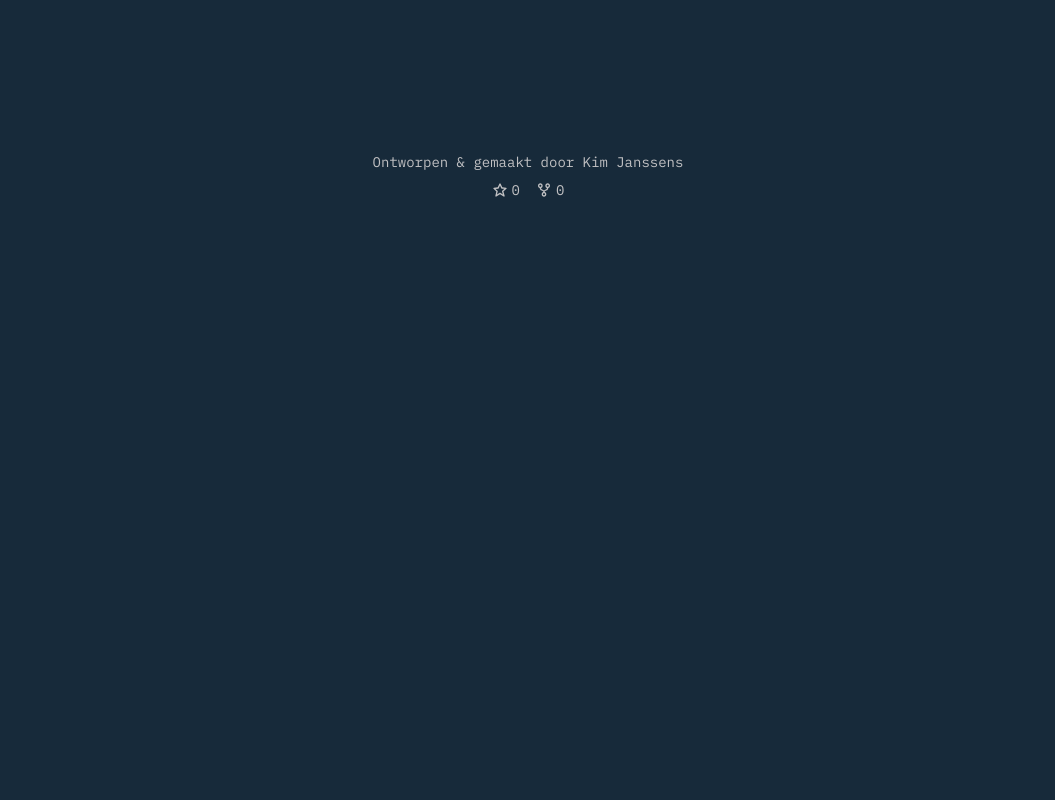
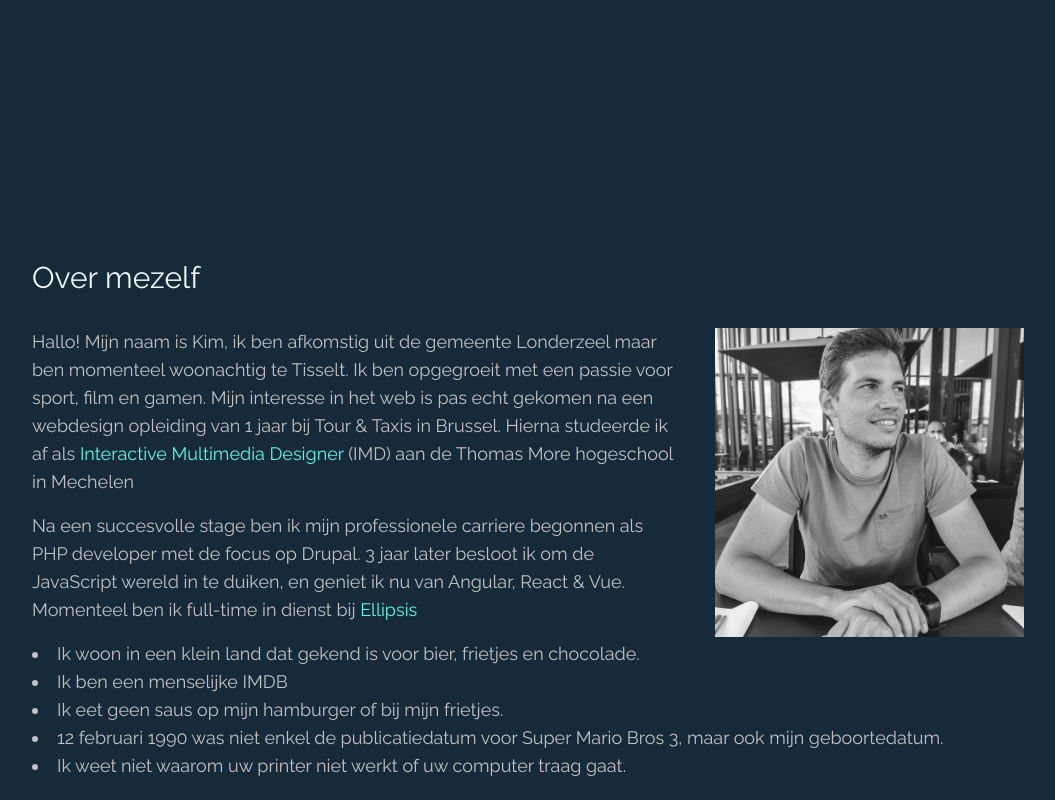
Before and after one commit to kimjanssens/portfolio, a Next.js app: page / in a window 1280 px wide. Shown: the part 680-1480 px from the top of the page, without its empty margins (112-1167 px from the left). Before the commit the page ends 916 px from the top, so only its background shows below. Built offline with nearby package versions, Linux system fonts and the light colour scheme.

Commit message:
Created about section

```diff
--- /dev/null
+++ b/components/About.js
@@ -0,0 +1,74 @@
+import Link from "next/link";
+import Image from "next/image";
+
+import profilePicture from "../public/images/profile.jpg";
+
+const About = () => {
+	return (
+		<section className="flex items-center h-screen">
+			<div className="container max-w-5xl mx-auto px-4">
+				<h2 className="font-raleway text-snow text-3xl mb-8">Over mezelf</h2>
+				<div className="grid gap-8 grid-cols-3">
+					<div className="col-span-2">
+						<p className="font-raleway text-silver text-base sm:text-lg mb-4">
+							Hallo! Mijn naam is Kim, ik ben afkomstig uit de gemeente
+							Londerzeel maar ben momenteel woonachtig te Tisselt. Ik ben
+							opgegroeit met een passie voor sport, film en gamen. Mijn
+							interesse in het web is pas echt gekomen na een webdesign
+							opleiding van 1 jaar bij Tour & Taxis in Brussel. Hierna studeerde
+							ik af als{" "}
+							<Link href="https://weareimd.be/">
+								<a
+									target="_blank"
+									className="text-turquoise-blue hover:underline"
+								>
+									Interactive Multimedia Designer
+								</a>
+							</Link>{" "}
+							(IMD) aan de Thomas More hogeschool in Mechelen
+						</p>
+						<p className="font-raleway text-silver text-base sm:text-lg mb-4">
+							Na een succesvolle stage ben ik mijn professionele carriere
+							begonnen als PHP developer met de focus op Drupal. 3 jaar later
+							besloot ik om de JavaScript wereld in te duiken, en geniet ik nu
+							van Angular, React & Vue. Momenteel ben ik full-time in dienst bij{" "}
+							<Link href="https://www.ellipsis-agency.com/">
+								<a
+									target="_blank"
+									className="text-turquoise-blue hover:underline"
+								>
+									Ellipsis
+								</a>
+							</Link>
+						</p>
+					</div>
+					<div>
+						<Image
+							src={profilePicture}
+							alt="Kim Janssens profielfoto"
+							layout="responsive"
+							className="grayscale hover:grayscale-0 transition duration-500 ease-in-out"
+						/>
+					</div>
+				</div>
+				<ul className="list-disc list-inside font-raleway text-silver text-base sm:text-lg">
+					<li>
+						Ik woon in een klein land dat gekend is voor bier, frietjes en
+						chocolade.
+					</li>
+					<li>Ik ben een menselijke IMDB</li>
+					<li>Ik eet geen saus op mijn hamburger of bij mijn frietjes.</li>
+					<li>
+						12 februari 1990 was niet enkel de publicatiedatum voor Super Mario
+						Bros 3, maar ook mijn geboortedatum.
+					</li>
+					<li>
+						Ik weet niet waarom uw printer niet werkt of uw computer traag gaat.
+					</li>
+				</ul>
+			</div>
+		</section>
+	);
+};
+
+export default About;
--- a/pages/index.tsx
+++ b/pages/index.tsx
@@ -5,6 +5,7 @@ import React from "react";
 import * as ga from "../lib/ga";
 import Meta from "../components/Meta";
 import Header from "../components/Header";
+import About from "../components/About";
 import Footer from "../components/Footer";
 
 const Home: NextPage = () => {
@@ -17,8 +18,8 @@ const Home: NextPage = () => {
 			<Meta title="Kim Janssens" />
 			<Header />
 
-			<main id="homepage" className="flex items-center h-screen">
-				<div className="container mx-auto px-4">
+			<section className="flex items-center h-screen">
+				<div className="container max-w-5xl mx-auto px-4">
 					<div className="max-w-3xl">
 						<p className="font-ibm text-base sm:text-lg text-turquoise-blue tracking-widest mb-4">
 							Hallo, mijn naam is
@@ -53,7 +54,9 @@ const Home: NextPage = () => {
 						</Link>
 					</div>
 				</div>
-			</main>
+			</section>
+
+			<About />
 
 			<Footer />
 		</>
```
